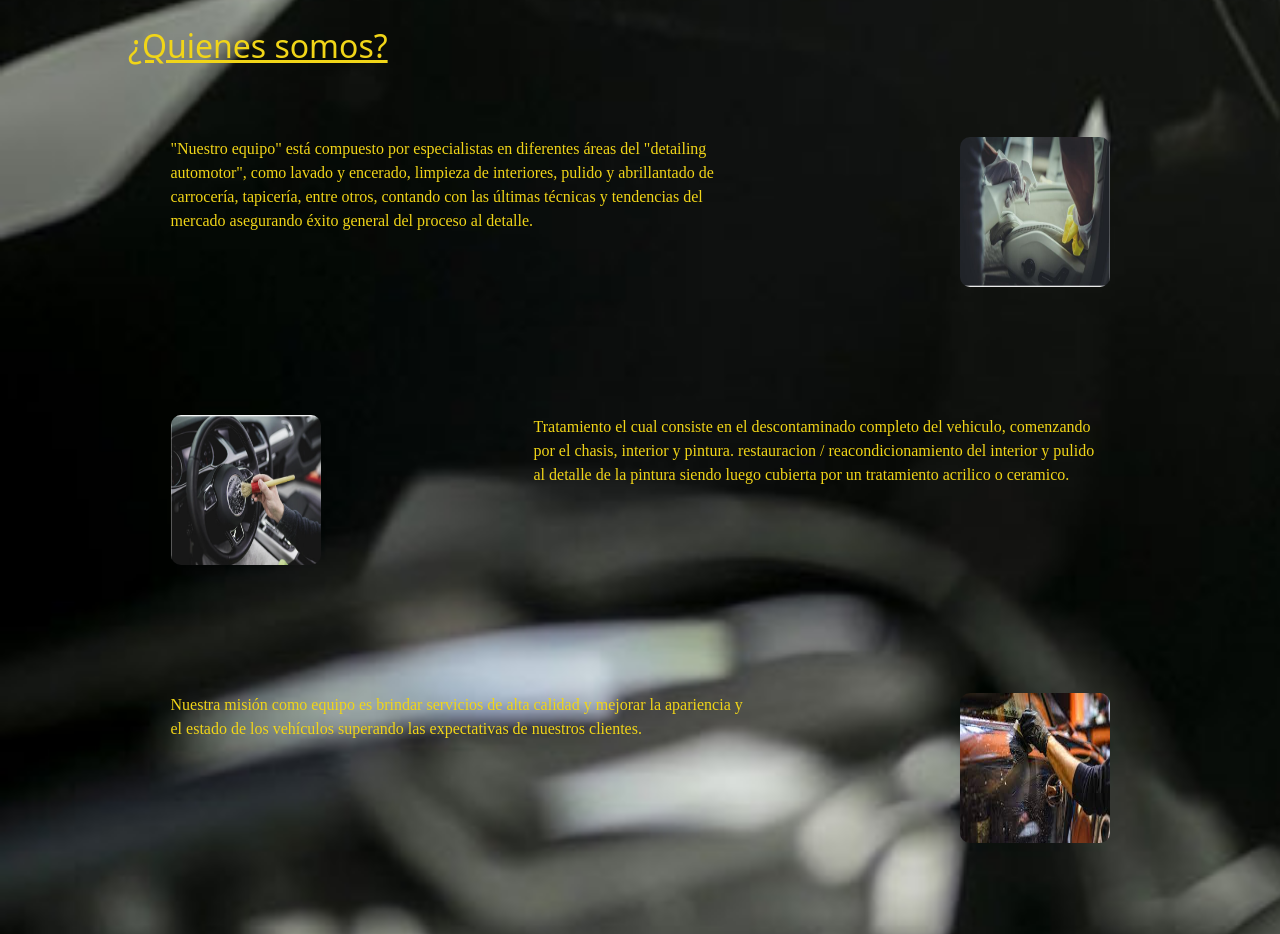
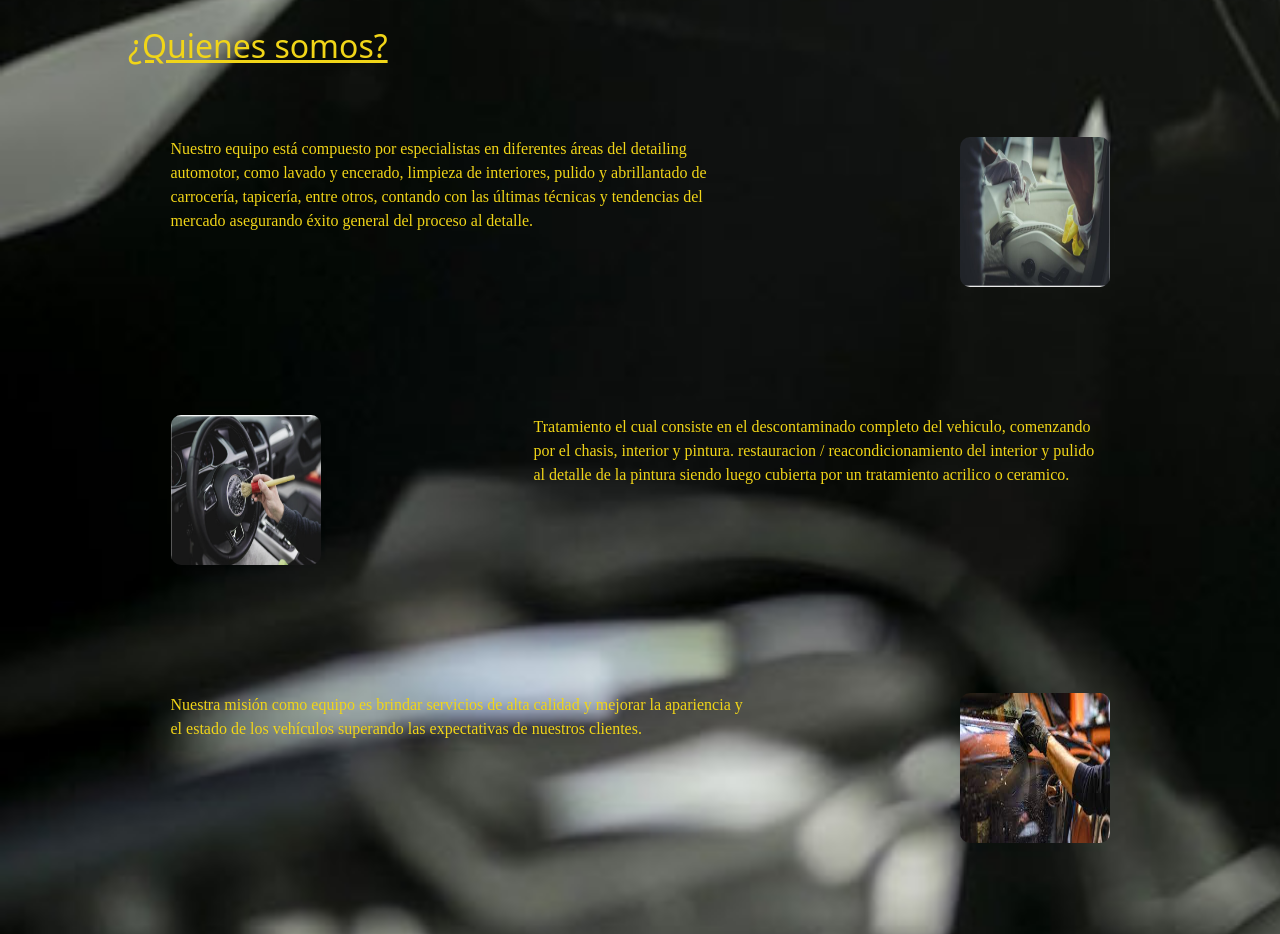
Before and after one commit to ignacio-nicoletti/Advance_detail-Client, a Next.js app: page /landingpage in a window 1280 px wide. Shown: the part 1700-2634 px from the top of the page. Built offline with nearby package versions, Linux system fonts and the light colour scheme; a web font is replaced by a local one.

Commit message:
actualizado

```diff
--- a/src/components/CarPasos/CarPasos.tsx
+++ b/src/components/CarPasos/CarPasos.tsx
@@ -8,7 +8,7 @@ export const CardPasos: FC<Card> = ({ informacion }: Card) => {
   return (
     <div className={style.pasos}>
       {informacion.map((e: any) => (
-        <div className={style.card}>
+        <div className={style.card} key={e}>
           <h6>{e.title}</h6>
 
           <p>{e.descripcion}</p>
--- a/src/components/carousel/Carousel.tsx
+++ b/src/components/carousel/Carousel.tsx
@@ -63,7 +63,7 @@ export const Carousel: FC<CarouselProps> = ({
         <div className={clase}>
           {state === true
             ? imagesGallery.map((e) => (
-                <div className={style.photo}>
+                <div className={style.photo} key={e}>
                   <Image
                     src={e}
                     alt="carousel current slide"
--- a/src/pages/landingpage/index.tsx
+++ b/src/pages/landingpage/index.tsx
@@ -84,8 +84,8 @@ export default function LandingPage() {
         <h2 id="about">¿Quienes somos?</h2>
         <div className={style.box1}>
           <p>
-            "Nuestro equipo" está compuesto por especialistas en diferentes
-            áreas del "detailing automotor", como lavado y encerado, limpieza de
+            Nuestro equipo está compuesto por especialistas en diferentes
+            áreas del detailing automotor, como lavado y encerado, limpieza de
             interiores, pulido y abrillantado de carrocería, tapicería, entre
             otros, contando con las últimas técnicas y tendencias del mercado
             asegurando éxito general del proceso al detalle.
```
